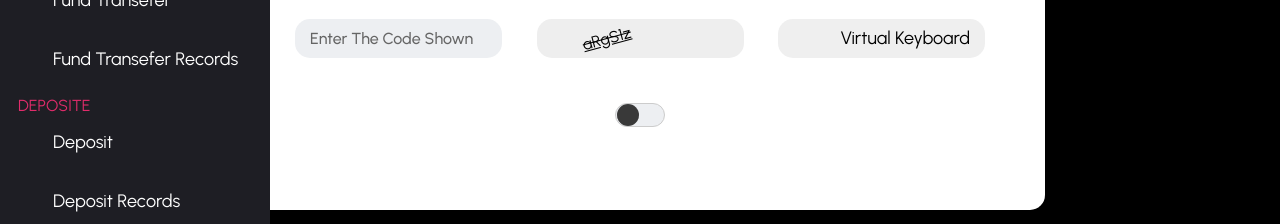
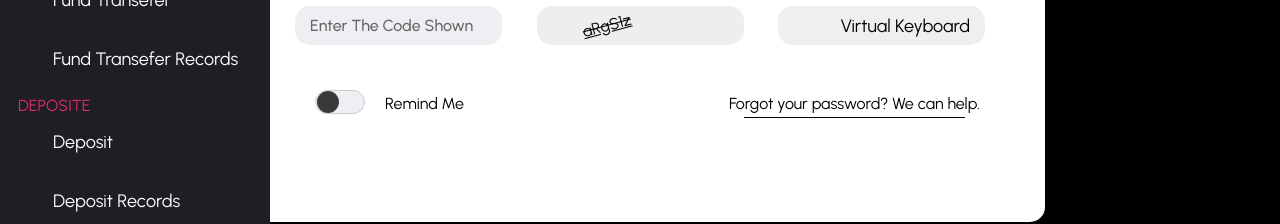
Before and after one commit to Paresh09pat/RPInvestment, a React (Vite) app in the folder client/: page /Login in a window 1280 px wide. Shown: the part 390-614 px from the top of the page. Built offline with nearby package versions, Linux system fonts and the light colour scheme; some icons are missing; a web font is replaced by a local one.

Commit message:
added new css

```diff
--- a/client/src/Components/REGISTRATION/LogIn/Login.css
+++ b/client/src/Components/REGISTRATION/LogIn/Login.css
@@ -143,6 +143,8 @@ justify-content: center;
   height: 39px ;
   width: 50%;
 }
+
+
 /* avatar img border_gradient */
 @keyframes animatedGradientBorder {
   0% {
--- a/client/src/Components/REGISTRATION/LogIn/Login.jsx
+++ b/client/src/Components/REGISTRATION/LogIn/Login.jsx
@@ -6,6 +6,7 @@ import eyeOffOutline from "@iconify/icons-mdi/eye-off-outline";
 import Keyboard from "react-simple-keyboard";
 import "react-simple-keyboard/build/css/index.css";
 import Captcha from "../LogIn/Captcha/Captcha";
+import { NavLink } from "react-router-dom";
 
 function Login() {
   const [showPassword, setShowPassword] = useState(false);
@@ -122,16 +123,29 @@ function Login() {
             </div>
           </div>
 
+          <div className="main_remind_forgitPassDiv">
+            <div className="remindMecheckBoxDiv">
           <label className="switch">
             <input
               type="checkbox"
               name="remember"
-              id=""
+              id="check_remember"
               className="checked-inp"
             />
             <span className="slider"></span>
           </label>
+          <label htmlFor="check_remember" style={{cursor:'pointer'}}> Remind Me</label>
+          </div>
 
+          <div className='linkWrap'>
+                  <NavLink className='nnlink' to='/Login'>
+                  Forgot your password? We can help.
+                  </NavLink>
+                </div>
+          </div>
+          <div className="buttonsDiv">
+
+          </div>
           {isKeyboardVisible && (
             <Keyboard
               keyboardRef={(r) => (keyboard.current = r)}
```
Also changed, not shown: 1 other file (tests, documents, lock files or other folders).
